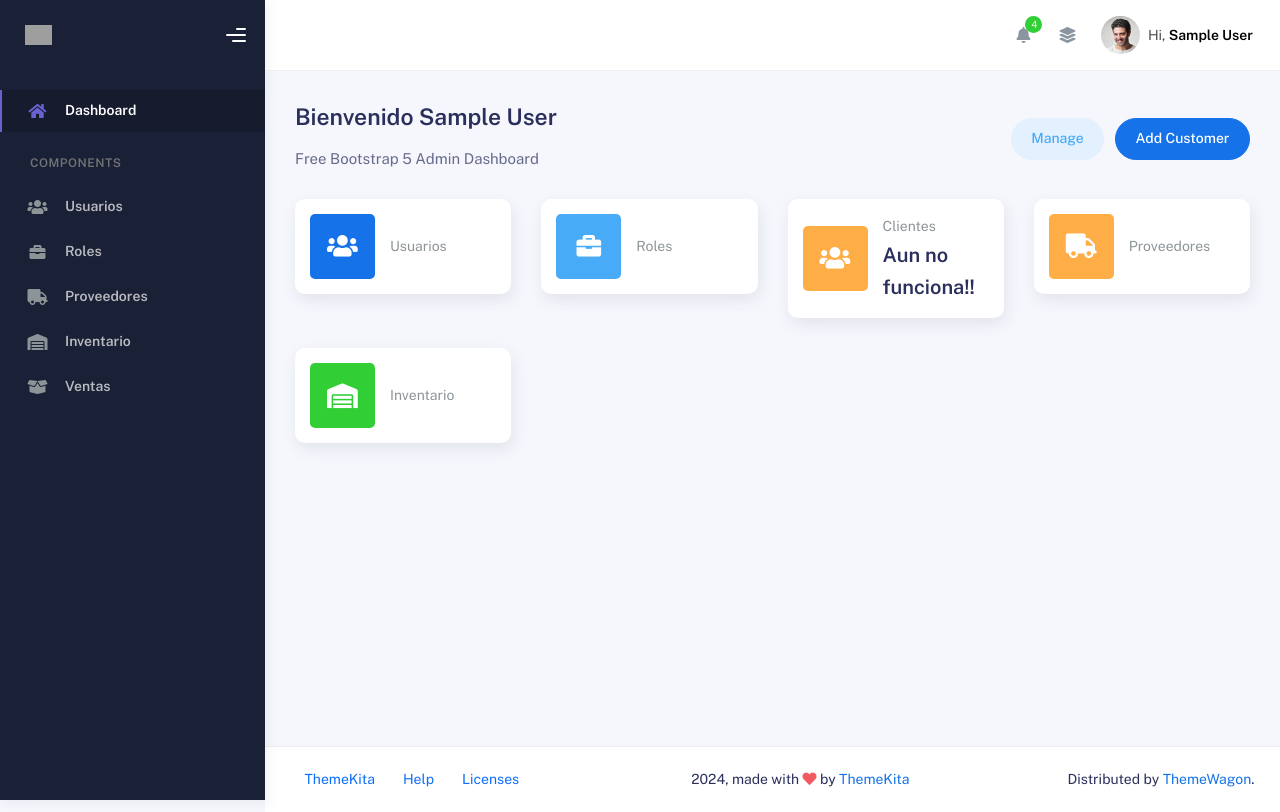
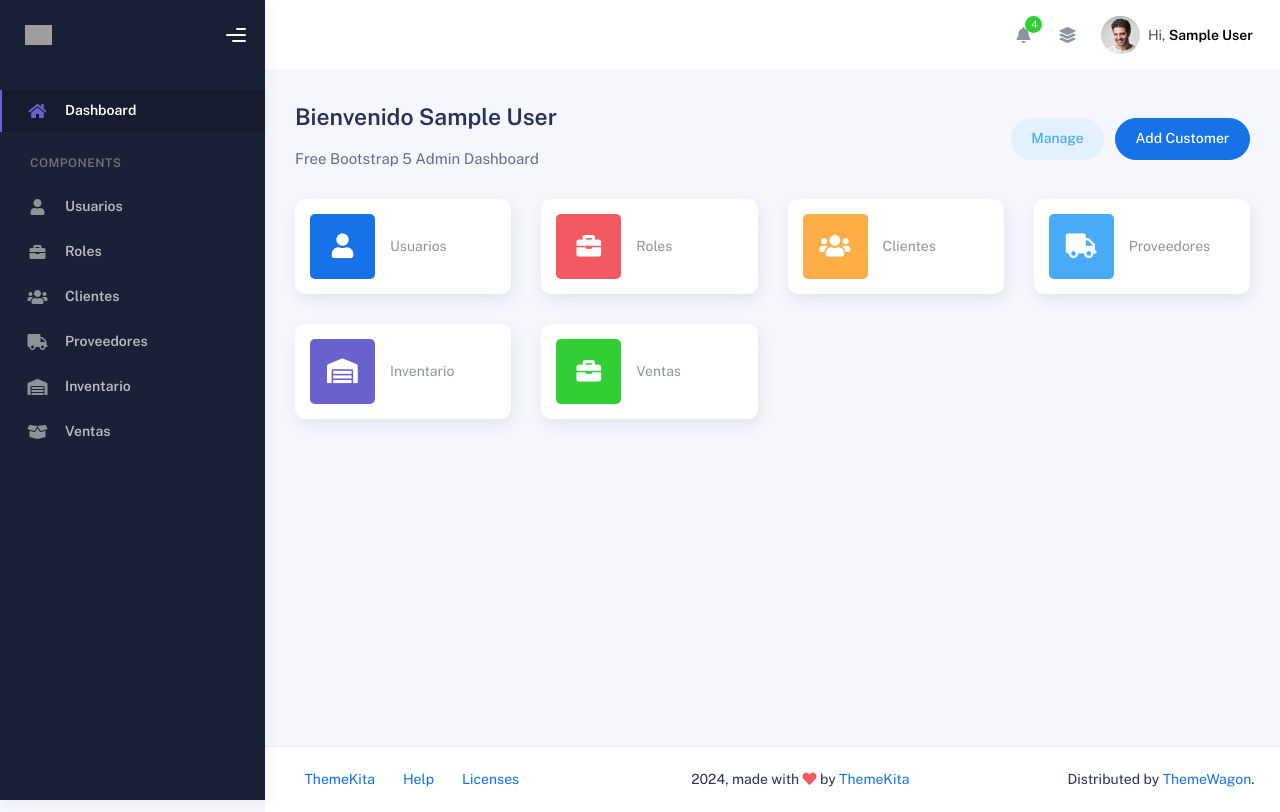
Before and after one commit to zulma18/SoftwareDev_DWSL, a PHP site: page /admin/index.php in a window 1280 px wide. Run offline with PHP 8.4, Linux system fonts and the light colour scheme; the visitor is signed in with stand-in values (Sample User, id 1); some libraries are stand-ins or nearby versions; grey boxes are pictures that could not be loaded.

Commit message:
Solucionando errores

```diff
--- a/admin/index.php
+++ b/admin/index.php
@@ -100,7 +100,7 @@ if ($_SESSION['user_name'] == "") {
             <?php if ($_SESSION['user_role'] == 1) { ?>
               <li class="nav-item">
                 <a href="views/Users/users.php">
-                  <i class="fas fa-users"></i>
+                  <i class="fas fa-user"></i>
                   <p>Usuarios</p>
                 </a>
               </li>
@@ -108,6 +108,12 @@ if ($_SESSION['user_name'] == "") {
                 <a href="views/Roles/roles.php">
                   <i class="fas fa-briefcase"></i>
                   <p>Roles</p>
+                </a>
+              </li>
+              <li class="nav-item">
+                <a href="views/Clients/clients.php">
+                  <i class="fas fa-users"></i>
+                  <p>Clientes</p>
                 </a>
               </li>
               <li class="nav-item">
@@ -412,9 +418,73 @@ if ($_SESSION['user_name'] == "") {
 
           <div class="row">
             <?php if ($_SESSION['user_role'] != 1) { ?>
-              <!-- ESTA CARD AUN NO FUNCIONA SOLO ESTA A MODO DE PRUEBA -->
               <div class="col-sm-6 col-md-3">
-                <a href="views/Clientes/clientes.php">
+                <a href="views/Sales/sales.php">
+                  <div class="card card-stats card-round">
+                    <div class="card-body">
+                      <div class="row align-items-center">
+                        <div class="col-icon">
+                          <div class="icon-big text-center icon-danger bubble-shadow-small">
+                            <i class="fas fa-briefcase"></i>
+                          </div>
+                        </div>
+                        <div class="col col-stats ms-3 ms-sm-0">
+                          <div class="numbers">
+                            <p class="card-category">Ventas</p>
+                            <h4 class="card-title"></h4>
+                          </div>
+                        </div>
+                      </div>
+                    </div>
+                  </div>
+                </a>
+              </div>
+            <?php } else { ?>
+              <div class="col-sm-6 col-md-3">
+                <a href="views/Users/users.php">
+                  <div class="card card-stats card-round">
+                    <div class="card-body">
+                      <div class="row align-items-center">
+                        <div class="col-icon">
+                          <div class="icon-big text-center icon-primary bubble-shadow-small">
+                            <i class="fas fa-user"></i>
+                          </div>
+                        </div>
+                        <div class="col col-stats ms-3 ms-sm-0">
+                          <div class="numbers">
+                            <p class="card-category">Usuarios</p>
+                            <h4 class="card-title"></h4>
+                          </div>
+                        </div>
+                      </div>
+                    </div>
+                  </div>
+                </a>
+              </div>
+              <div class="col-sm-6 col-md-3">
+                <a href="views/Roles/roles.php">
+                  <div class="card card-stats card-round">
+                    <div class="card-body">
+                      <div class="row align-items-center">
+                        <div class="col-icon">
+                          <div class="icon-big text-center icon-danger bubble-shadow-small">
+                            <i class="fas fa-briefcase"></i>
+                          </div>
+                        </div>
+                        <div class="col col-stats ms-3 ms-sm-0">
+                          <div class="numbers">
+                            <p class="card-category">Roles</p>
+                            <h4 class="card-title"></h4>
+                          </div>
+                        </div>
+                      </div>
+                    </div>
+                  </div>
+                </a>
+              </div>
+
+              <div class="col-sm-6 col-md-3">
+                <a href="views/Clients/clients.php">
                   <div class="card card-stats card-round">
                     <div class="card-body">
                       <div class="row align-items-center">
@@ -434,78 +504,13 @@ if ($_SESSION['user_name'] == "") {
                   </div>
                 </a>
               </div>
-            <?php } else { ?>
-              <div class="col-sm-6 col-md-3">
-                <a href="views/Users/users.php">
-                  <div class="card card-stats card-round">
-                    <div class="card-body">
-                      <div class="row align-items-center">
-                        <div class="col-icon">
-                          <div class="icon-big text-center icon-primary bubble-shadow-small">
-                            <i class="fas fa-users"></i>
-                          </div>
-                        </div>
-                        <div class="col col-stats ms-3 ms-sm-0">
-                          <div class="numbers">
-                            <p class="card-category">Usuarios</p>
-                            <h4 class="card-title"></h4>
-                          </div>
-                        </div>
-                      </div>
-                    </div>
-                  </div>
-                </a>
-              </div>
-              <div class="col-sm-6 col-md-3">
-                <a href="views/Roles/roles.php">
-                  <div class="card card-stats card-round">
-                    <div class="card-body">
-                      <div class="row align-items-center">
-                        <div class="col-icon">
-                          <div class="icon-big text-center icon-info bubble-shadow-small">
-                            <i class="fas fa-briefcase"></i>
-                          </div>
-                        </div>
-                        <div class="col col-stats ms-3 ms-sm-0">
-                          <div class="numbers">
-                            <p class="card-category">Roles</p>
-                            <h4 class="card-title"></h4>
-                          </div>
-                        </div>
-                      </div>
-                    </div>
-                  </div>
-                </a>
-              </div>
-              <!-- ESTA CARD AUN NO FUNCIONA SOLO ESTA A MODO DE PRUEBA -->
-              <div class="col-sm-6 col-md-3">
-                <a href="views/Customers/customers.php">
-                  <div class="card card-stats card-round">
-                    <div class="card-body">
-                      <div class="row align-items-center">
-                        <div class="col-icon">
-                          <div class="icon-big text-center icon-warning bubble-shadow-small">
-                            <i class="fas fa-users"></i>
-                          </div>
-                        </div>
-                        <div class="col col-stats ms-3 ms-sm-0">
-                          <div class="numbers">
-                            <p class="card-category">Clientes</p>
-                            <h4 class="card-title">Aun no funciona!!</h4>
-                          </div>
-                        </div>
-                      </div>
-                    </div>
-                  </div>
-                </a>
-              </div>
               <div class="col-sm-6 col-md-3">
                 <a href="views/Suppliers/suppliers.php">
                   <div class="card card-stats card-round">
                     <div class="card-body">
                       <div class="row align-items-center">
                         <div class="col-icon">
-                          <div class="icon-big text-center icon-warning bubble-shadow-small">
+                          <div class="icon-big text-center icon-info bubble-shadow-small">
                             <i class="fas fa-truck"></i>
                           </div>
                         </div>
@@ -527,13 +532,35 @@ if ($_SESSION['user_name'] == "") {
                     <div class="card-body">
                       <div class="row align-items-center">
                         <div class="col-icon">
-                          <div class="icon-big text-center icon-success bubble-shadow-small">
+                          <div class="icon-big text-center icon-secondary bubble-shadow-small">
                             <i class="fas fa-warehouse"></i>
                           </div>
                         </div>
                         <div class="col col-stats ms-3 ms-sm-0">
                           <div class="numbers">
                             <p class="card-category">Inventario</p>
+                            <h4 class="card-title"></h4>
+                          </div>
+                        </div>
+                      </div>
+                    </div>
+                  </div>
+                </a>
+              </div>
+
+              <div class="col-sm-6 col-md-3">
+                <a href="views/Sales/sales.php">
+                  <div class="card card-stats card-round">
+                    <div class="card-body">
+                      <div class="row align-items-center">
+                        <div class="col-icon">
+                          <div class="icon-big text-center icon-success bubble-shadow-small">
+                            <i class="fas fa-briefcase"></i>
+                          </div>
+                        </div>
+                        <div class="col col-stats ms-3 ms-sm-0">
+                          <div class="numbers">
+                            <p class="card-category">Ventas</p>
                             <h4 class="card-title"></h4>
                           </div>
                         </div>
--- a/admin/views/Sales/sales.php
+++ b/admin/views/Sales/sales.php
@@ -1,9 +1,10 @@
 <?php
 session_start();
-if ($_SESSION['user_role'] != 1) {
+if ($_SESSION['user_role'] != 1 && $_SESSION['user_role'] != 2) {
     header("Location: ../../../index.php");
     exit();
 }
+
 
 ?>
 
--- a/admin/views/Users/users.php
+++ b/admin/views/Users/users.php
@@ -85,8 +85,6 @@ if ($_SESSION['user_role'] != 1) {
 
             <div class="container">
                 <div class="page-inner">
-
-                    <p> Rol: <?= $_SESSION['rol'] ?></p>
                     <!-- FORMULARIOS MODALES -->
                     <?php
                     include_once('createModal.php');
--- a/admin/views/includes/sidebar.php
+++ b/admin/views/includes/sidebar.php
@@ -55,6 +55,12 @@
                         </a>
                     </li>
                     <li class="nav-item">
+                        <a href="../Clients/clients.php">
+                            <i class="fas fa-users"></i>
+                            <p>Clientes</p>
+                        </a>
+                    </li>
+                    <li class="nav-item">
                         <a href="../Suppliers/suppliers.php">
                             <i class="fas fa-truck"></i>
                             <p>Proveedores</p>
```
